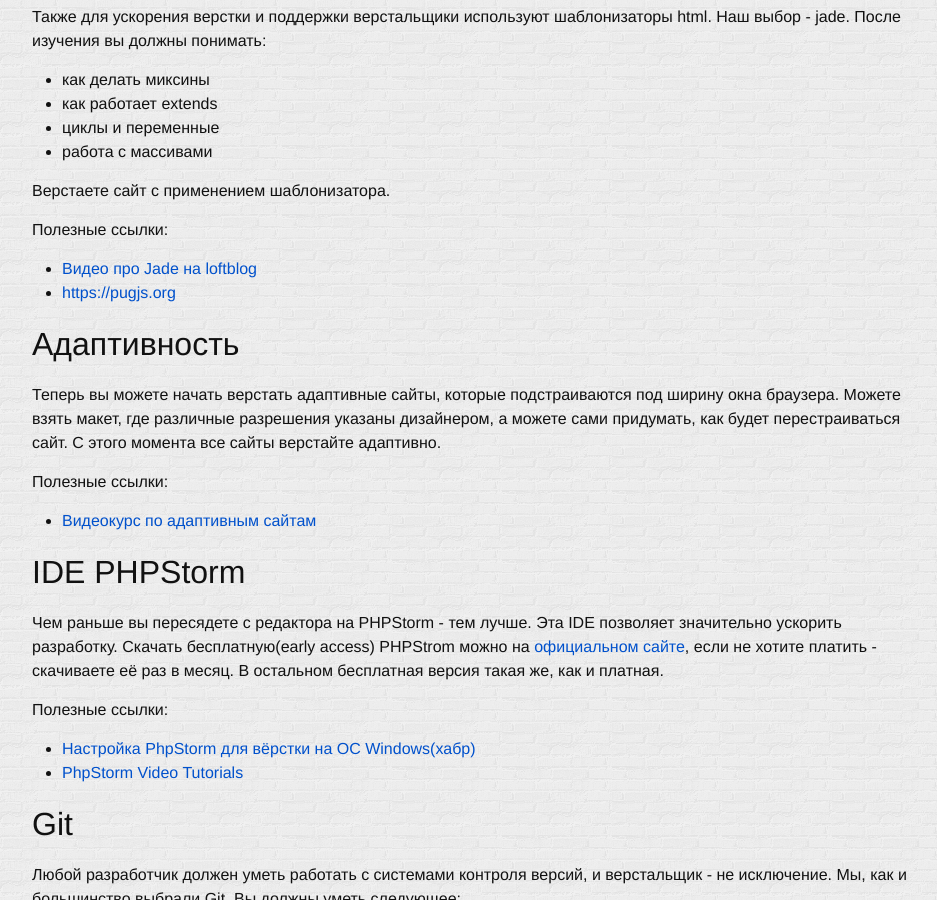
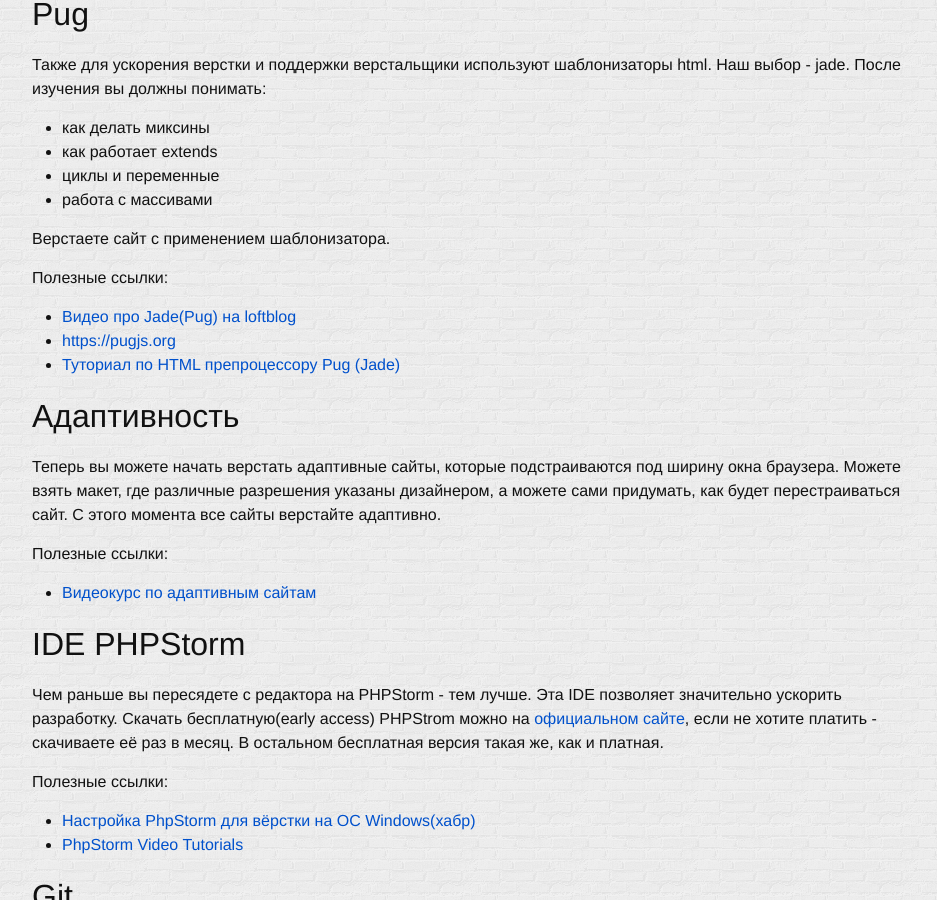
Before and after one commit to glivera-team/glivera-team.github.io, a Jekyll site: the page built from _posts/2018-06-08-how-to-start.markdown, in a window 1280 px wide and 900 px high, scrolled down 2959 px. Shown: the whole window, without its empty margins (158-1095 px from the left). Built offline with Jekyll 4.4.1, drawn with Linux system fonts in a browser that asks for light colours; comment, search, counter and statistics services are not loaded; some of the changed text lies outside the part shown.

Commit message:
flex and pug

```diff
--- a/_posts/2018-06-08-how-to-start.markdown
+++ b/_posts/2018-06-08-how-to-start.markdown
@@ -19,6 +19,9 @@
 * <a href="https://www.youtube.com/playlist?list=PLY4rE9dstrJyeZlPWoKJr1xKVVnG4w-Hc" target="_blank">HTML для начинающих от loftblog(видео-уроки)</a>
 * <a href="https://www.youtube.com/playlist?list=PL026CCEB5125879C2" target="_blank">Основы CSS от Sorax(видео-уроки)</a>
 * <a href="https://htmlacademy.ru/" target="_blank">Интерактивные курсы от HTML Academy</a>
+* <a href="http://css-live.ru/articles/vizualnoe-rukovodstvo-po-svojstvam-flexbox-iz-css3.html" target="_blank">Визуальное руководство по свойствам Flexbox</a>
+* <a href="https://www.youtube.com/watch?v=RNjnRA0QSug" target="_blank">Flexbox CSS3(видео-уроки)</a>
+
 
 После прохождения уроков вы должны понимать:
 
@@ -121,8 +124,9 @@
 
 Полезные ссылки:
 
-* <a href="https://www.youtube.com/watch?v=dnL5EpZWdgw" target="_blank">Видео про Jade на loftblog</a>
+* <a href="https://www.youtube.com/watch?v=dnL5EpZWdgw" target="_blank">Видео про Jade(Pug) на loftblog</a>
 * <a href="https://pugjs.org" target="_blank">https://pugjs.org</a>
+* <a href="https://gist.github.com/neretin-trike/53aff5afb76153f050c958b82abd9228" target="_blank">Туториал по HTML препроцессору Pug (Jade)</a>
 
 ## Адаптивность
 
```
